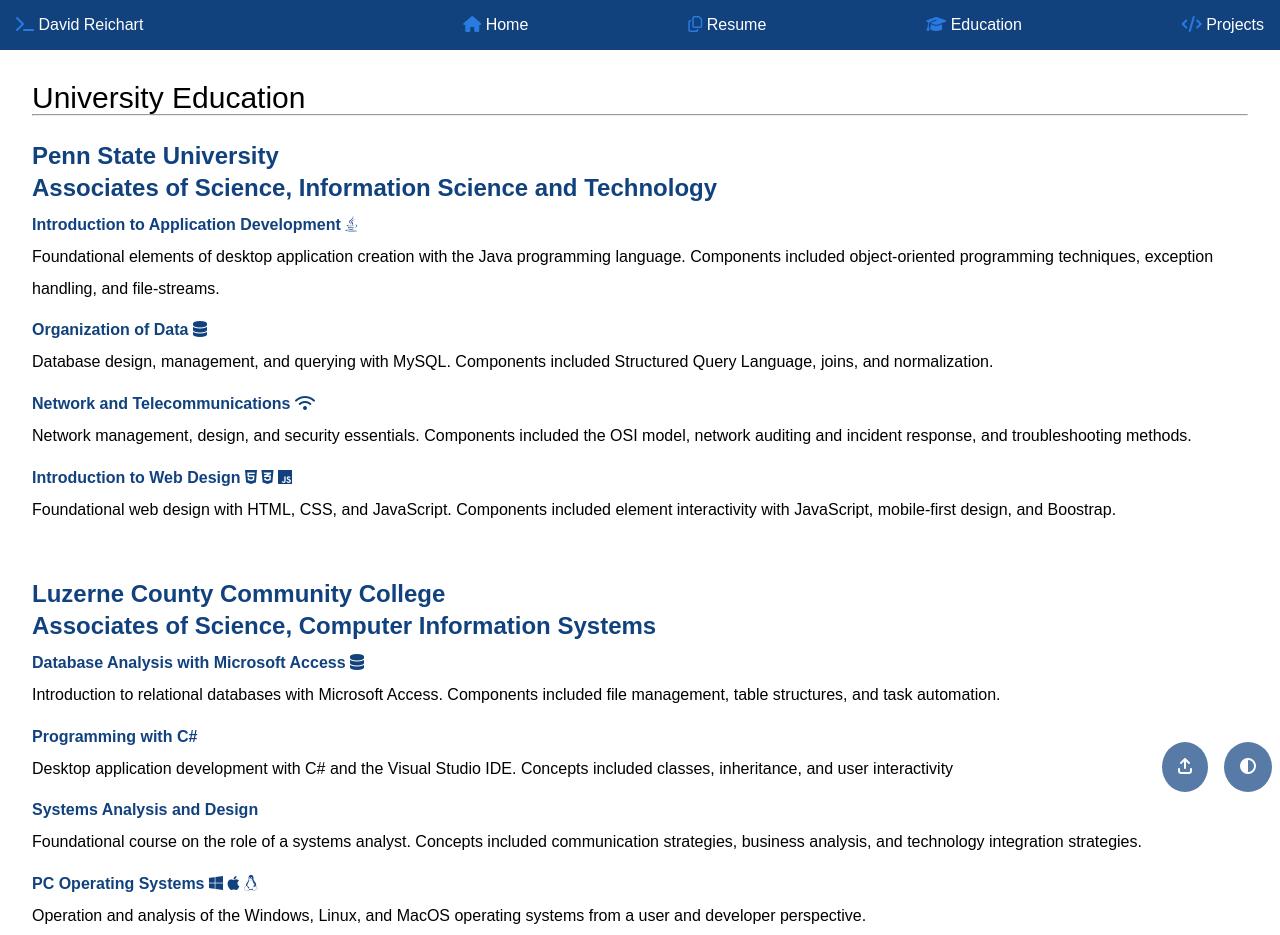
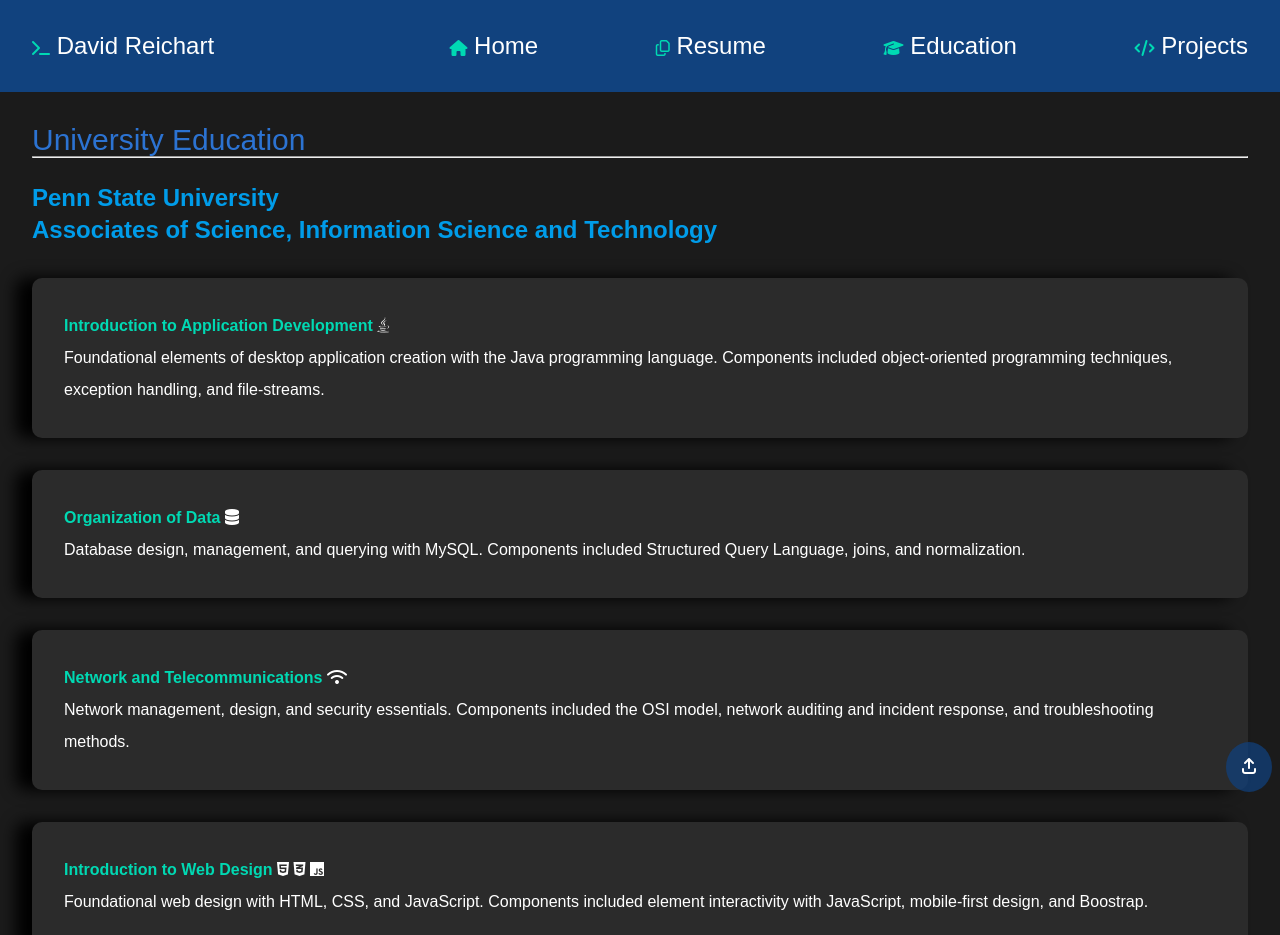
Before and after one commit to david-reichart/david-reichart.github.io, a plain HTML site: page IST-111-Portfolio/education.html in a window 1280 px wide. Shown: the top 935 px of the page. Drawn offline with Linux system fonts and the light colour scheme.

Commit message:
updated all pages
removed dark mode, changed styles, adjusted some content in index

```diff
--- a/IST-111-Portfolio/education.css
+++ b/IST-111-Portfolio/education.css
@@ -11,6 +11,12 @@
 h5, h2 {
     font-weight: bold;
 }
-.sub-header {
-    color: #11427E
+
+article {
+    color: white;
+    padding: 2rem;
+    background: #2b2b2b;
+    border-radius: 10px;
+    box-shadow: -1rem 0 1rem #000000;
+    margin-bottom: 2rem;
 }
--- a/IST-111-Portfolio/education.html
+++ b/IST-111-Portfolio/education.html
@@ -26,49 +26,51 @@
             <hr>
             <section>
                 <!--penn state-->
-                <h2 class="sub-header">Penn State University</h2>
-                <h2 class="sub-header">Associates of Science, Information Science and Technology</h2>
+                <h2>Penn State University</h2>
+                <h2>Associates of Science, Information Science and Technology</h2>
+                <br>
                 <article>
-                    <h5 class="sub-header">Introduction to Application Development <i class="fa-brands fa-java"></i></h5>
+                    <h5>Introduction to Application Development <i class="fa-brands fa-java"></i></h5>
                     <p>Foundational elements of desktop application creation with the Java programming language. Components included object-oriented programming techniques, exception handling, and file-streams.</p>
                 </article>
 
                 <article>
-                    <h5 class="sub-header">Organization of Data <i class="fa-solid fa-database"></i></h5>
+                    <h5>Organization of Data <i class="fa-solid fa-database"></i></h5>
                     <p>Database design, management, and querying with MySQL. Components included Structured Query Language, joins, and normalization.</p>
                 </article>
 
                 <article>
-                    <h5 class="sub-header">Network and Telecommunications <i class="fa-solid fa-wifi"></i></h5>
+                    <h5>Network and Telecommunications <i class="fa-solid fa-wifi"></i></h5>
                     <p>Network management, design, and security essentials. Components included the OSI model, network auditing and incident response, and troubleshooting methods.</p>
                 </article>
 
                 <article>
-                    <h5 class="sub-header">Introduction to Web Design <i class="fa-brands fa-html5"></i> <i class="fa-brands fa-css3-alt"></i> <i class="fa-brands fa-js"></i></h5>
+                    <h5>Introduction to Web Design <i class="fa-brands fa-html5"></i> <i class="fa-brands fa-css3-alt"></i> <i class="fa-brands fa-js"></i></h5>
                     <p>Foundational web design with HTML, CSS, and JavaScript. Components included element interactivity with JavaScript, mobile-first design, and Boostrap.</p>
                 </article>
             </section>
             <section>
                 <!--luzerne county community-->
-                <h2 class="sub-header">Luzerne County Community College</h2>
-                <h2 class="sub-header">Associates of Science, Computer Information Systems</h2>
+                <h2>Luzerne County Community College</h2>
+                <h2>Associates of Science, Computer Information Systems</h2>
+                <br>
                 <article>
-                    <h5 class="sub-header">Database Analysis with Microsoft Access <i class="fa-solid fa-database"></i></h5>
+                    <h5>Database Analysis with Microsoft Access <i class="fa-solid fa-database"></i></h5>
                     <p>Introduction to relational databases with Microsoft Access. Components included file management, table structures, and task automation.</p>
                 </article>
 
                 <article>
-                    <h5 class="sub-header">Programming with C#</h5>
+                    <h5>Programming with C#</h5>
                     <p>Desktop application development with C# and the Visual Studio IDE. Concepts included classes, inheritance, and user interactivity</p>
                 </article>
 
                 <article>
-                    <h5 class="sub-header">Systems Analysis and Design</h5>
+                    <h5>Systems Analysis and Design</h5>
                     <p>Foundational course on the role of a systems analyst. Concepts included communication strategies, business analysis, and technology integration strategies.</p>
                 </article>
 
                 <article>
-                    <h5 class="sub-header">PC Operating Systems <i class="fa-brands fa-windows"></i> <i class="fa-brands fa-apple"></i> <i class="fa-brands fa-linux"></i></h5>
+                    <h5>PC Operating Systems <i class="fa-brands fa-windows"></i> <i class="fa-brands fa-apple"></i> <i class="fa-brands fa-linux"></i></h5>
                     <p>Operation and analysis of the Windows, Linux, and MacOS operating systems from a user and developer perspective.</p>
                 </article>
             </section>
@@ -78,9 +80,6 @@
             <div id="to-top">
                 <a href="#" id="to-top-button"><i class="fa-solid fa-arrow-up-from-bracket"></i></a>
             </div>
-            <div id="dark-light-toggle">
-                <button type="button" id="dark-light-toggle-button"><i class="fa-solid fa-circle-half-stroke"></i></button>
-            </div>
         </div>
 
         <script src="index.js"></script>
--- a/IST-111-Portfolio/index.css
+++ b/IST-111-Portfolio/index.css
@@ -1,8 +1,13 @@
-h2 {
-    font-style: italic;
-}
 .banner-img {
     width: 100%;
     height: 40vh;
     object-fit: cover;
+    border-radius: 10px;
 }
+article {
+    color: white;
+    padding: 2rem;
+    background: #2b2b2b;
+    border-radius: 10px;
+    box-shadow: -1rem 0 1rem #000000;
+}
--- a/IST-111-Portfolio/projects.css
+++ b/IST-111-Portfolio/projects.css
@@ -8,3 +8,12 @@
     width: 80%;
     height: auto;
 }
+
+article {
+    color: white;
+    padding: 2rem;
+    background: #2b2b2b;
+    border-radius: 10px;
+    box-shadow: -1rem 0 1rem #000000;
+    margin-bottom: 2rem;
+}
--- a/IST-111-Portfolio/resume.css
+++ b/IST-111-Portfolio/resume.css
@@ -1,6 +1,12 @@
 /*
 add spacing between sections
  */
+* {
+    color: #ffffff !important;
+}
+nav > i {
+
+}
 section, article {
     padding: 1.5rem 0rem 1.5rem 0rem;
 }
--- a/IST-111-Portfolio/style.css
+++ b/IST-111-Portfolio/style.css
@@ -6,6 +6,7 @@
     font-family: sans-serif;
     font-weight: normal;
     scroll-behavior: smooth;
+    color: #ffffff;
 }
 a {
     color: inherit;
@@ -19,7 +20,7 @@
     padding: 2rem;
 }
 body {
-    background: #ffffff;
+    background: #1b1b1b;
 }
 
 /*
@@ -30,28 +31,42 @@
     display: flex;
     flex-wrap: nowrap;
     justify-content: space-between;
-    padding: 1rem;
-    color: #ffffff
+    padding: 2rem;
+    color: #ffffff;
+
 }
 .top-nav i {
-    color: #297be0;
+    color: #00d9b3 !important;
 }
+.top-nav > a {
+    font-weight: 500;
+    font-size: 24px;
+}
+
 
 /*
 header styling
  */
 h1 {
     font-size: 30px;
+    color: #2c73d2;
 }
 h2 {
     font-size: 24px;
+    color: #009ce9;
 }
 h3 {
     font-size: 20px;
+    color: #00bedb;
 }
 h4 {
     font-size: 14px;
     font-style: italic;
+    color: #00d9b3;
+}
+
+h5 {
+    color: #00d9b3;
 }
 
 /*
```
Also changed, not shown: IST-111-Portfolio/index.html (+8 -13 lines), IST-111-Portfolio/projects.html (+0 -3 lines).
